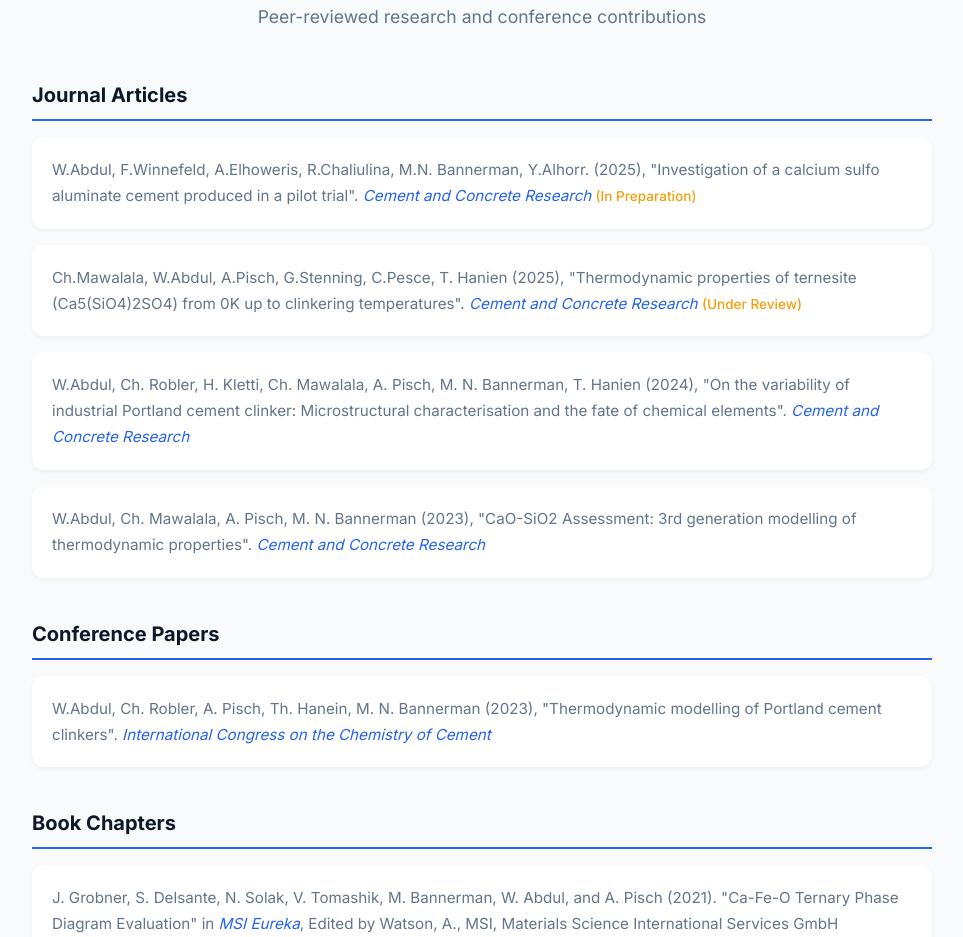
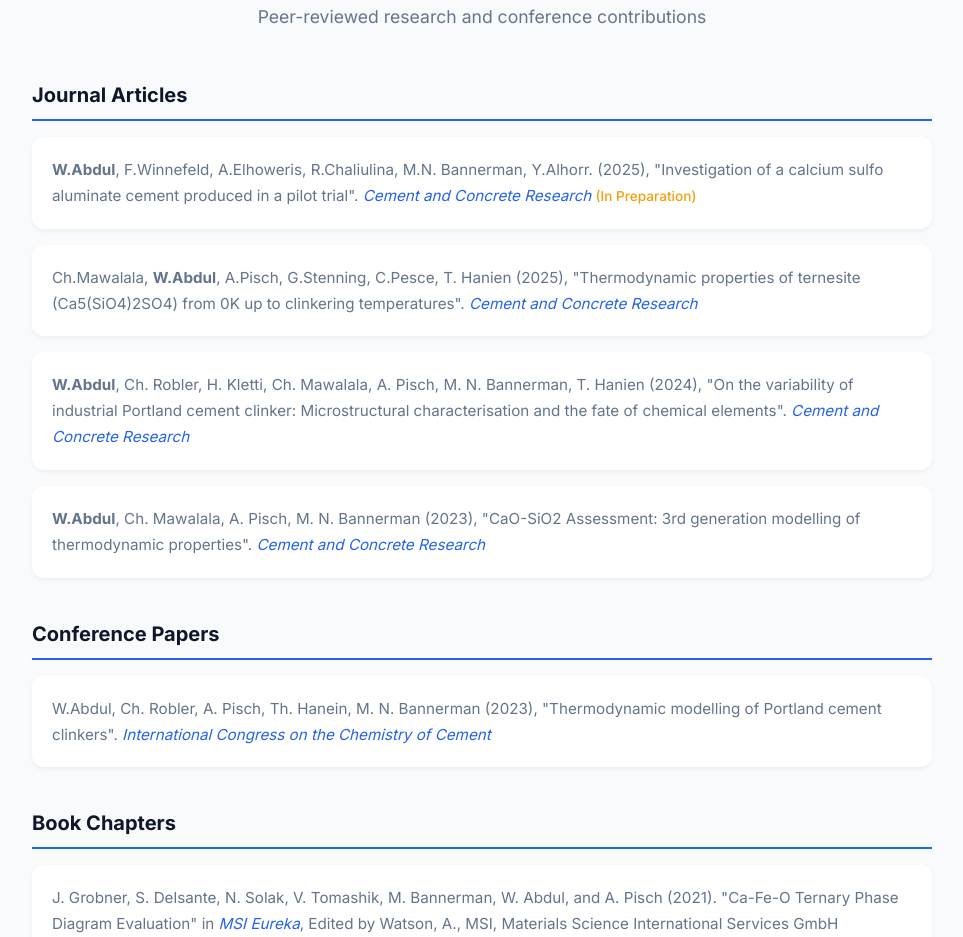
Before and after one commit to wahab2604/wahab2604.github.io, a plain HTML site: page index.html in a window 1280 px wide. Shown: the part 4075-5012 px from the top of the page, without its empty margins (158-1121 px from the left). Drawn offline with Linux system fonts and the light colour scheme.

Commit message:
Bold author names in publication list

```diff
--- a/index.html
+++ b/index.html
@@ -713,16 +713,16 @@
                     <h3>Journal Articles</h3>
                     <ul>
                         <li>
-                            W.Abdul, F.Winnefeld, A.Elhoweris, R.Chaliulina, M.N. Bannerman, Y.Alhorr. (2025), "Investigation of a calcium sulfo aluminate cement produced in a pilot trial". <em>Cement and Concrete Research</em> <span class="status">(In Preparation)</span>
+                            <b>W.Abdul</b>, F.Winnefeld, A.Elhoweris, R.Chaliulina, M.N. Bannerman, Y.Alhorr. (2025), "Investigation of a calcium sulfo aluminate cement produced in a pilot trial". <em>Cement and Concrete Research</em> <span class="status">(In Preparation)</span>
                         </li>
                         <li>
-                            Ch.Mawalala, W.Abdul, A.Pisch, G.Stenning, C.Pesce, T. Hanien (2025), "Thermodynamic properties of ternesite (Ca5(SiO4)2SO4) from 0K up to clinkering temperatures". <em>Cement and Concrete Research</em> <span class="status">(Under Review)</span>
+                            Ch.Mawalala, <b>W.Abdul</b>, A.Pisch, G.Stenning, C.Pesce, T. Hanien (2025), "Thermodynamic properties of ternesite (Ca5(SiO4)2SO4) from 0K up to clinkering temperatures". <em>Cement and Concrete Research</em>
                         </li>
                         <li>
-                            W.Abdul, Ch. Robler, H. Kletti, Ch. Mawalala, A. Pisch, M. N. Bannerman, T. Hanien (2024), "On the variability of industrial Portland cement clinker: Microstructural characterisation and the fate of chemical elements". <em>Cement and Concrete Research</em>
+                            <b>W.Abdul</b>, Ch. Robler, H. Kletti, Ch. Mawalala, A. Pisch, M. N. Bannerman, T. Hanien (2024), "On the variability of industrial Portland cement clinker: Microstructural characterisation and the fate of chemical elements". <em>Cement and Concrete Research</em>
                         </li>
                         <li>
-                            W.Abdul, Ch. Mawalala, A. Pisch, M. N. Bannerman (2023), "CaO-SiO2 Assessment: 3rd generation modelling of thermodynamic properties". <em>Cement and Concrete Research</em>
+                           <b>W.Abdul</b>, Ch. Mawalala, A. Pisch, M. N. Bannerman (2023), "CaO-SiO2 Assessment: 3rd generation modelling of thermodynamic properties". <em>Cement and Concrete Research</em>
                         </li>
                     </ul>
                 </div>
```
